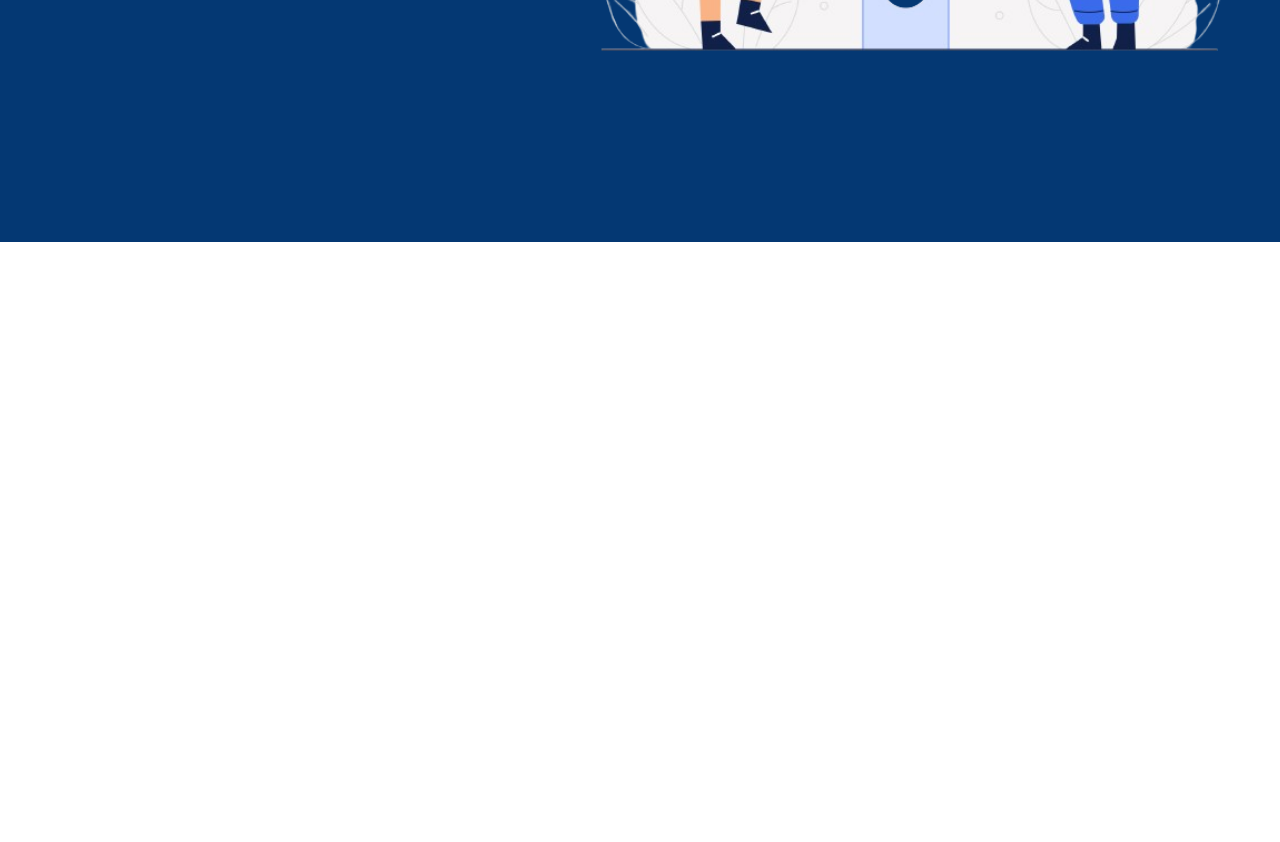
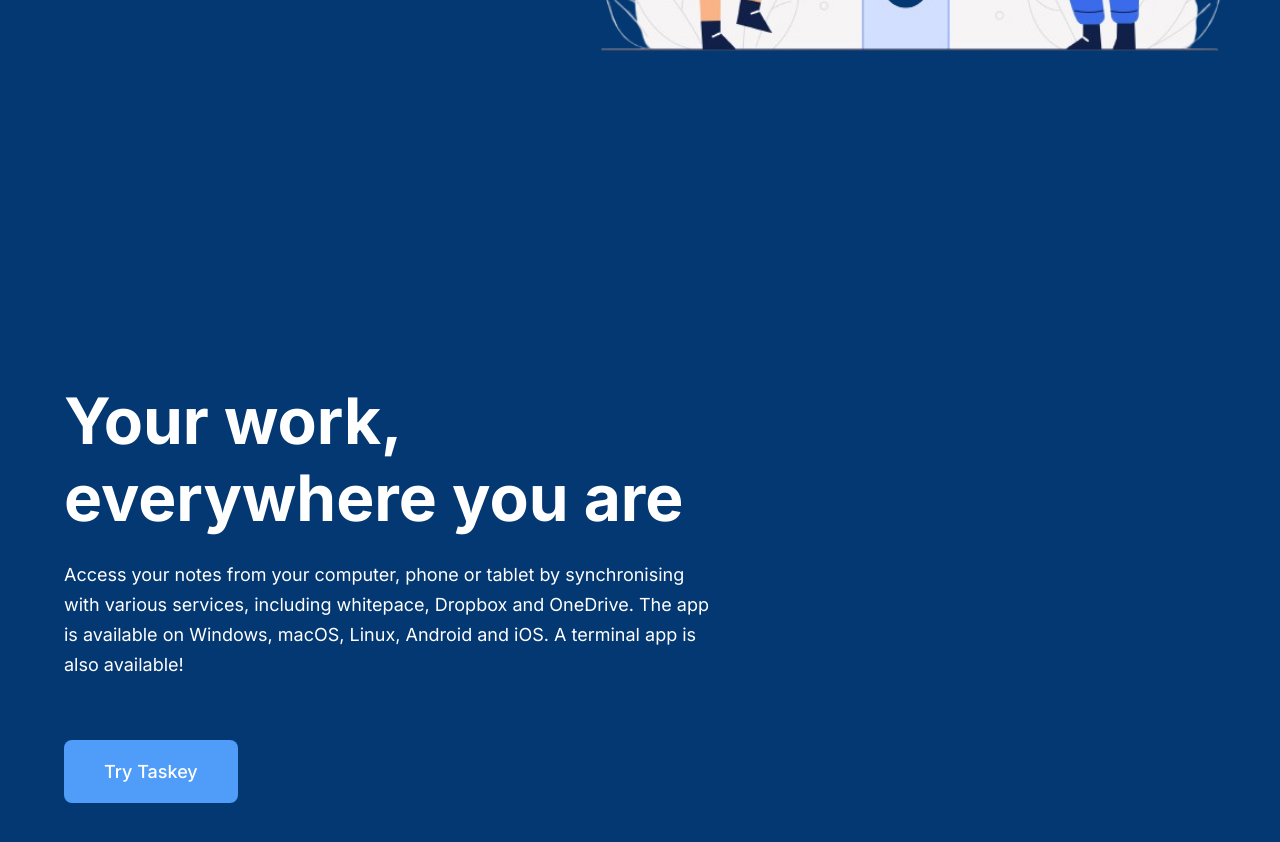
Before and after one commit to Vybyranyi/whitepace, a plain HTML site: page index.html in a window 1280 px wide. Shown: the part 596-1438 px from the top of the page. Before the commit the page ends 838 px from the top, so only its background shows below. Drawn offline with Linux system fonts and the light colour scheme.

Commit message:
feat: enhance work-everywhere section with content and responsive styling

```diff
--- a/index.html
+++ b/index.html
@@ -59,7 +59,15 @@
 
         <section class="choose-plan"></section>
 
-        <section class="work-everywere"></section>
+        <section class="work-everywere">
+            <div class="container">
+                <div class="work-everywere-content">
+                    <h5 class="work-everywere-title">Your work, everywhere you are</h5>
+                    <p class="work-everywere-content">Access your notes from your computer, phone or tablet by synchronising with various services, including whitepace, Dropbox and OneDrive. The app is available on Windows, macOS, Linux, Android and iOS. A terminal app is also available!</p>
+                    <button class="try-btn work-everywere-btn">Try Taskey</button>
+                </div>
+            </div>
+        </section>
 
         <section class="your-data"></section>
 
--- a/style.css
+++ b/style.css
@@ -118,7 +118,42 @@ header {
 /* choose-plan */
 
 /* work-everywere */
+.work-everywere {
+    background-color: #043873;
+    padding: 100px 0 140px 0;
+}
 
+.work-everywere-title{
+    font-size: 36px;
+    font-weight: 700;
+    line-height: 44px;
+    color: #ffffff;
+    align-items: center;
+    margin-bottom: 24px;
+    gap: 24px;
+    width: 288px;
+}
+
+.work-everywere-content {
+    font-size: 18px;
+    font-weight: 400;
+    line-height: 30px;
+    color: #ffffff;
+    align-items: center;
+    margin-bottom: 60px;
+    gap: 24px;
+}
+
+.work-everywere-btn {
+    display: block;
+    background-color: #4F9CF9;
+    padding: 20px 40px;
+    gap: 10px;
+}
+
+.work-everywere-content {
+text-align: center;
+}
 /* your-data */
 
 /* sponsors */
@@ -179,6 +214,33 @@ header {
     /* choose-plan */
 
     /* work-everywere */
+    @media(min-width:1152px) {
+        .work-everywere {
+            padding: 140px 32px;
+            gap: 60px;
+        }
+
+        .work-everywere-title {
+            text-align: left;
+            font-size: 64px;
+            line-height: 77px;
+            width: 650px;
+        }
+
+        .work-everywere-content {
+            text-align: left;
+            width: 650px;
+        }
+
+        .work-everywere-btn {
+            display: block;
+            background-color: #4F9CF9;
+            padding: 20px 40px;
+            gap: 10px;
+            display: flex;
+            justify-content: center;
+        }
+    }
 
     /* your-data */
 
@@ -221,7 +283,35 @@ header {
     /* choose-plan */
 
     /* work-everywere */
+    @media(min-width: 1920px) {
+        .work-everywere {
+            padding: 140px 220px;
+            gap: 60px;
+        }
 
+        .work-everywere-title {
+            text-align: center;
+            font-size: 72px;
+            line-height: 87px;
+            width: 1064px;
+        }
+
+        .work-everywere-content {
+            text-align: center;
+            line-height: 30px;
+            width: 1064px;
+        }
+
+        .work-everywere-btn {
+            display: block;
+            background-color: #4F9CF9;
+            padding: 20px 40px;
+            gap: 10px;
+            display: flex;
+            justify-content: center;
+            align-items: center;
+        }
+    }
     /* your-data */
 
     /* sponsors */
```
